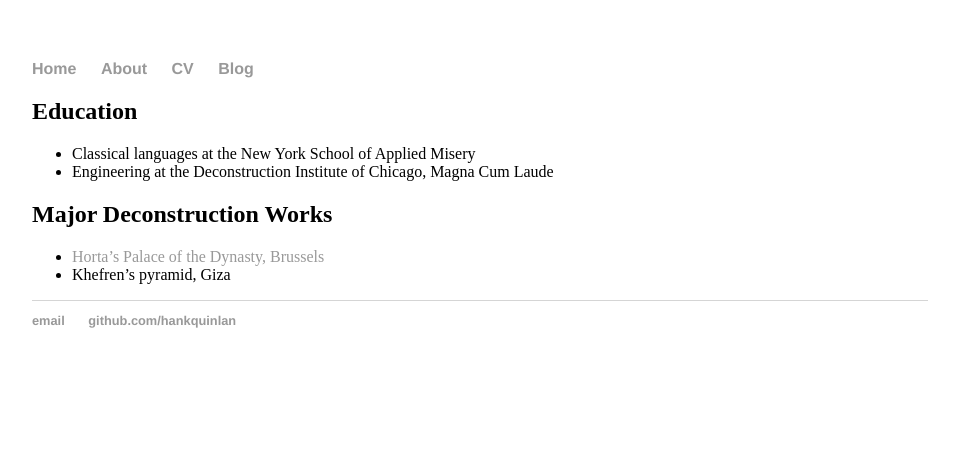
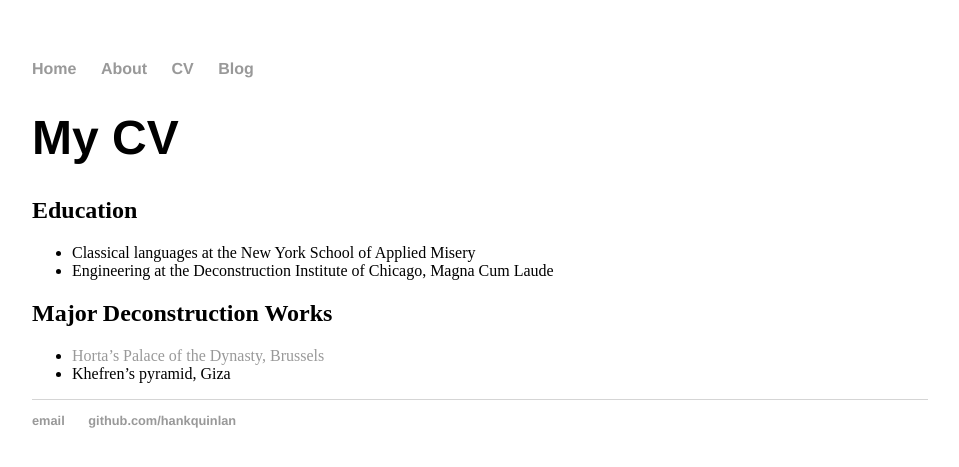
Before and after one commit to croketephji/croketephji.github.io, a Jekyll site: the page built from cv/index.md, in a window 1280 px wide. Shown: the top 467 px of the page, without its empty margins (160-1119 px from the left). Built offline with Jekyll 4.4.1, drawn with Linux system fonts in a browser that asks for light colours.

```diff
--- a/cv/index.md
+++ b/cv/index.md
@@ -2,6 +2,8 @@
 layout: default
 title: CV
 ---
+
+# My CV
 
 ## Education
 
```
